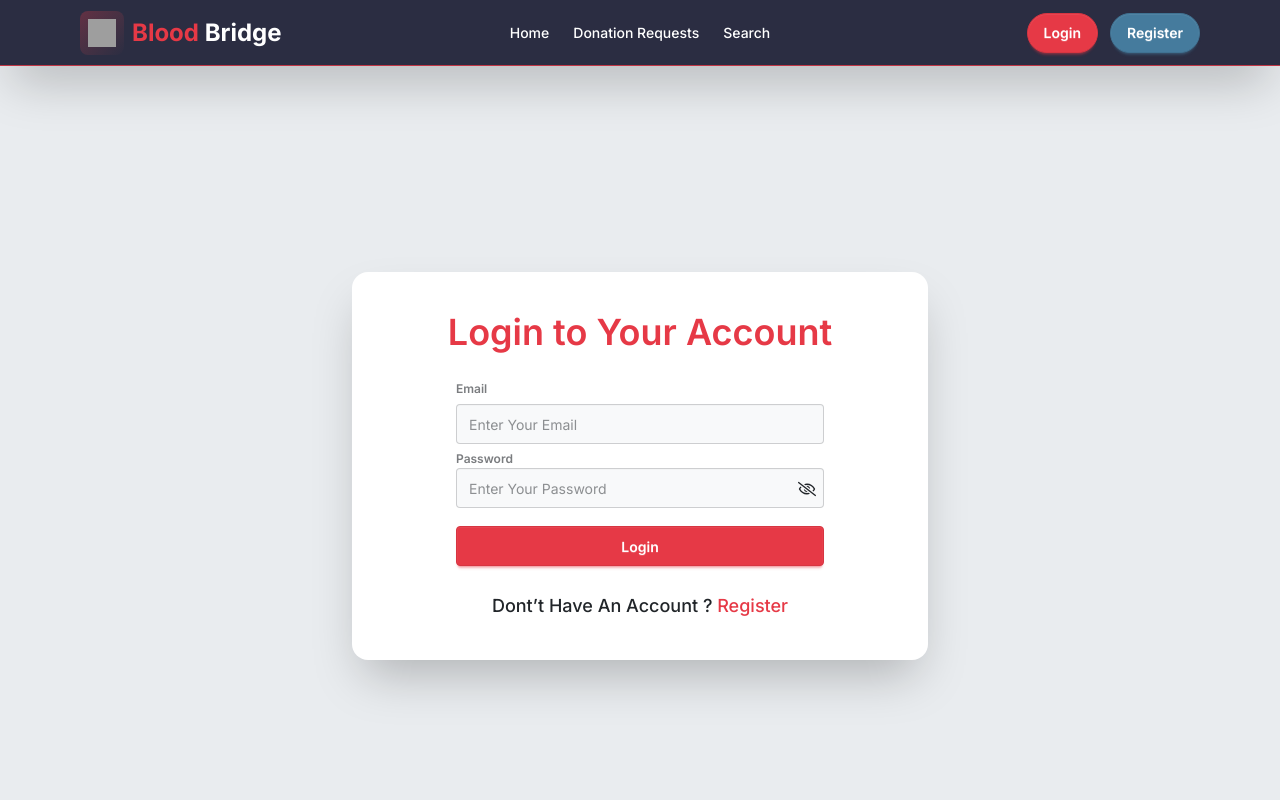
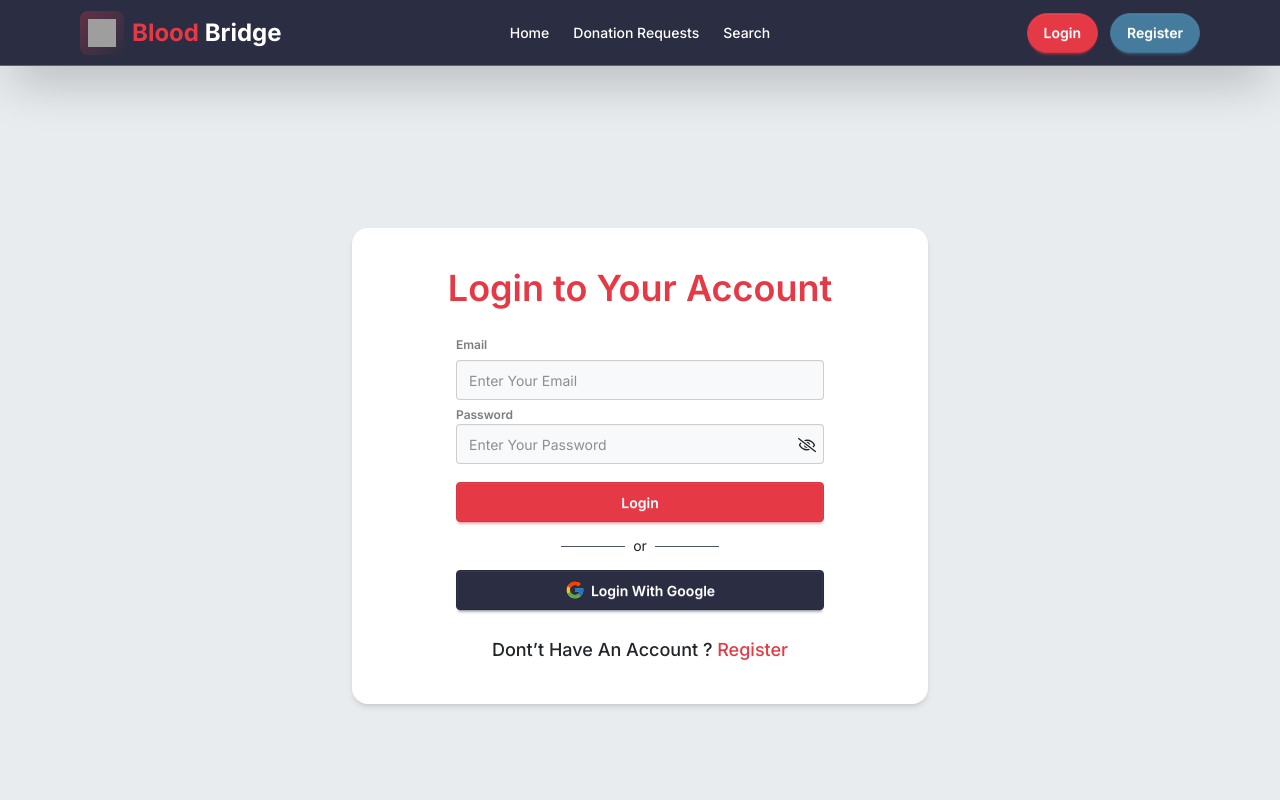
Before and after one commit to Hasnat-Sayed/BloodBridge-Client, a React (Vite) app: page /login in a window 1280 px wide. Shown: the top 800 px of the page. Built offline with nearby package versions, Linux system fonts and the light colour scheme; no server answers; grey boxes are pictures that could not be loaded.

Commit message:
Google Sign in added

```diff
--- a/src/Pages/Login.jsx
+++ b/src/Pages/Login.jsx
@@ -6,14 +6,16 @@ import { signInWithEmailAndPassword } from 'firebase/auth';
 import { toast } from 'react-toastify';
 import { FcGoogle } from 'react-icons/fc';
 import { FaEye, FaRegEyeSlash } from 'react-icons/fa';
+import axios from 'axios';
 
 const Login = () => {
 
-    const { setUser, setLoading } = useContext(AuthContext);
+    const { setUser, setLoading, signInWithGoogle } = useContext(AuthContext);
 
     const location = useLocation();
     const navigate = useNavigate();
     const [btnLoading, setBtnLoading] = useState(false);
+    const [googleLoading, setGoogleLoading] = useState(false);
     const [show, setShow] = useState(false);
 
 
@@ -38,28 +40,58 @@ const Login = () => {
             });
     }
 
-    // const handleGoogle = () => {
-    //     signInWithGoogle()
-    //         .then((res) => {
-    //             setLoading(false);
-    //             setUser(res.user);
-    //             toast.success("Signin successful");
-    //             navigate(location.state || "/")
-    //         })
-    //         .catch((e) => {
-    //             console.log(e);
-    //             toast.error(e.message);
-    //         });
+    const handleGoogle = async () => {
+        setGoogleLoading(true);
+        const result = await signInWithGoogle();
+        const user = result.user;
+        setUser(user);
+        const encodedEmail = encodeURIComponent(user.email);
 
-    // }
+        try {
+            const checkUser = await axios.get(
+                `https://bloodbridge-puce.vercel.app/users/${encodedEmail}`
+            );
 
-    // const handleForgot = () => {
-    //     navigate(`/forget/${email}`)
-    // }
+            if (checkUser.data) {
+                toast.success("Login Successful");
+                setGoogleLoading(false);
+                navigate(location.state || "/");
+            }
+        } catch (checkError) {
+
+            if (checkError.response && checkError.response.status === 404) {
+
+                const basicUserData = {
+                    email: user.email,
+                    name: user.displayName,
+                    mainPhotoUrl: user.photoURL,
+                    blood: "",
+                    district: "",
+                    upazila: ""
+                };
+
+                try {
+                    await axios.post('https://bloodbridge-puce.vercel.app/users', basicUserData);
+
+                    toast.info("Welcome! Please update your profile");
+                    setGoogleLoading(false);
+                    navigate("/dashboard/profile");
+
+                } catch (createError) {
+                    console.error(createError);
+                    toast.error("Failed to create user. Please try again.");
+                    setGoogleLoading(false);
+                }
+            }
+        }
+
+    };
+
+
 
     return (
         <div className="flex justify-center px-4 py-5 min-h-screen items-center bg-base-300">
-            <div className="card bg-base-100 w-full max-w-xl shrink-0 shadow-2xl pt-10 pb-3 rounded-2xl">
+            <div className="card bg-base-100 w-full max-w-xl shrink-0 shadow-md pt-10 pb-3 rounded-2xl">
                 <h2 className="font-semibold text-4xl text-center mx-10 text-primary">
                     Login to Your Account
                 </h2>
@@ -70,7 +102,6 @@ const Login = () => {
                         <input
                             name="email"
                             type="email"
-                            // onChange={(e) => setEmail(e.target.value)}
                             className="input w-full bg-base-200"
                             placeholder="Enter Your Email"
                             required
@@ -91,9 +122,7 @@ const Login = () => {
                         </div>
 
 
-                        {/* <div className="pt-2">
-                            <button type='button' onClick={handleForgot} className="link font-semibold link-hover">Forgot password?</button>
-                        </div> */}
+
 
 
                         <button type="submit" className="btn btn-primary mt-3" disabled={btnLoading}>
@@ -104,15 +133,25 @@ const Login = () => {
                             )}
                         </button>
 
-                        {/* <div className="flex items-center justify-center gap-2 my-2">
+                        <div className="flex items-center justify-center gap-2 my-2">
                             <div className="h-px w-16 bg-gray-600"></div>
                             <span className="text-sm">or</span>
                             <div className="h-px w-16 bg-gray-600"></div>
                         </div>
 
-                        <button type='button' onClick={handleGoogle} className="btn btn-secondary">
-                            <FcGoogle className='text-xl' /> Login With Google
-                        </button> */}
+                        <button type='button' onClick={handleGoogle} className="btn btn-secondary" disabled={googleLoading}>
+                            {
+                                googleLoading ? (
+                                    <span className="loading loading-spinner text-primary loading-sm"></span>
+                                ) : (
+                                    <>
+                                        <FcGoogle className='text-xl' /> Login With Google
+                                    </>
+
+                                )
+                            }
+
+                        </button>
 
 
                         <p className="font-medium text-lg text-center pt-5">
--- a/src/Pages/Register.jsx
+++ b/src/Pages/Register.jsx
@@ -10,7 +10,7 @@ import axios from 'axios';
 
 const Register = () => {
 
-    const { user, registerWithEmailAndPass, setUser } = useContext(AuthContext);
+    const { user, registerWithEmailAndPass, setUser, signInWithGoogle } = useContext(AuthContext);
     const [error, setError] = useState("");
     const [show, setShow] = useState(false)
     const [btnLoading, setBtnLoading] = useState(false);
@@ -22,6 +22,7 @@ const Register = () => {
 
     const [district, setDistrict] = useState('')
     const [upazila, setUpazila] = useState('')
+    const [googleLoading, setGoogleLoading] = useState(false);
 
 
     useEffect(() => {
@@ -119,24 +120,56 @@ const Register = () => {
 
 
     }
-    // const handleGoogleUp = () => {
-    //     signInWithGoogle()
-    //         .then((res) => {
-    //             setLoading(false);
-    //             setUser(res.user);
-    //             toast.success("Registration Successful");
-    //             navigate("/")
-    //         })
-    //         .catch((e) => {
-    //             console.log(e);
-    //             toast.error(e.message);
-    //         });
+    const handleGoogle = async () => {
+        setGoogleLoading(true);
+        const result = await signInWithGoogle();
+        const user = result.user;
+        setUser(user);
+        const encodedEmail = encodeURIComponent(user.email);
 
-    // }
+        try {
+            const checkUser = await axios.get(
+                `https://bloodbridge-puce.vercel.app/users/${encodedEmail}`
+            );
+
+            if (checkUser.data) {
+                toast.success("Login Successful");
+                setGoogleLoading(false);
+                navigate(location.state || "/");
+            }
+        } catch (checkError) {
+
+            if (checkError.response && checkError.response.status === 404) {
+
+                const basicUserData = {
+                    email: user.email,
+                    name: user.displayName,
+                    mainPhotoUrl: user.photoURL,
+                    blood: "",
+                    district: "",
+                    upazila: ""
+                };
+
+                try {
+                    await axios.post('https://bloodbridge-puce.vercel.app/users', basicUserData);
+
+                    toast.info("Welcome! Please update your profile");
+                    setGoogleLoading(false);
+                    navigate("/dashboard/profile");
+
+                } catch (createError) {
+                    console.error(createError);
+                    toast.error("Failed to create user. Please try again.");
+                    setGoogleLoading(false);
+                }
+            }
+        }
+
+    };
 
     return (
         <div className="bg-base-300 flex justify-center px-4 py-10 items-center min-h-screen">
-            <div className="card bg-base-100 w-full max-w-xl shrink-0 shadow-2xl my-16 pt-10 pb-3 rounded-2xl">
+            <div className="card bg-base-100 w-full max-w-xl shrink-0 shadow-md my-16 pt-10 pb-3 rounded-2xl">
                 <h2 className="font-semibold text-4xl text-center  mx-10 text-primary ">
                     Register Your Account
                 </h2>
@@ -228,15 +261,25 @@ const Register = () => {
                             )}
                         </button>
 
-                        {/* <div className="flex items-center justify-center gap-2 my-2">
+                        <div className="flex items-center justify-center gap-2 my-2">
                             <div className="h-px w-16 bg-gray-600"></div>
                             <span className="text-sm">or</span>
                             <div className="h-px w-16 bg-gray-600"></div>
                         </div>
 
-                        <button type='button' onClick={handleGoogleUp} className="btn btn-secondary">
-                            <FcGoogle className='text-xl' /> Register With Google
-                        </button> */}
+                        <button type='button' onClick={handleGoogle} className="btn btn-secondary" disabled={googleLoading}>
+                            {
+                                googleLoading ? (
+                                    <span className="loading loading-spinner text-primary loading-sm"></span>
+                                ) : (
+                                    <>
+                                        <FcGoogle className='text-xl' /> Login With Google
+                                    </>
+
+                                )
+                            }
+
+                        </button>
 
                         <p className="font-medium text-lg text-center pt-5">
                             Already Have An Account ?{" "}
```
